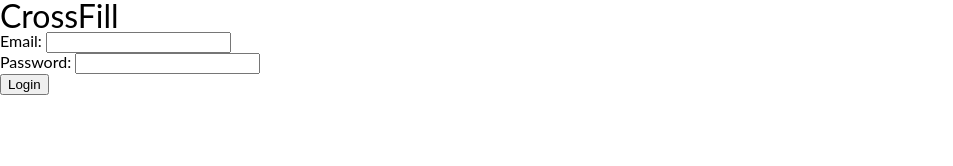
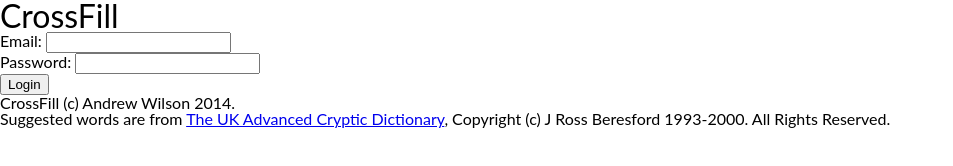
Before and after one commit to DrBobChoco/CrossFill, a plain HTML site: page static/index.html in a window 1280 px wide. Shown: the whole page, without its empty margins (0-953 px from the left). Drawn offline with Linux system fonts and the light colour scheme.

Commit message:
Added copyright notice / link for wordlist

```diff
--- a/static/index.html
+++ b/static/index.html
@@ -11,5 +11,7 @@
 		Password:&nbsp;<input type="password" name="password"><br>
 		<input type="submit" value="Login">
 	</form>
+	<p>CrossFill (c) Andrew Wilson 2014.</p>
+	<p>Suggested words are from <a href="http://cfaj.freeshell.org/wf/UKACD17.shtml" target="_blank">The UK Advanced Cryptic Dictionary</a>, Copyright (c) J Ross Beresford 1993-2000. All Rights Reserved.</p>
 </body>
 <html>
```
